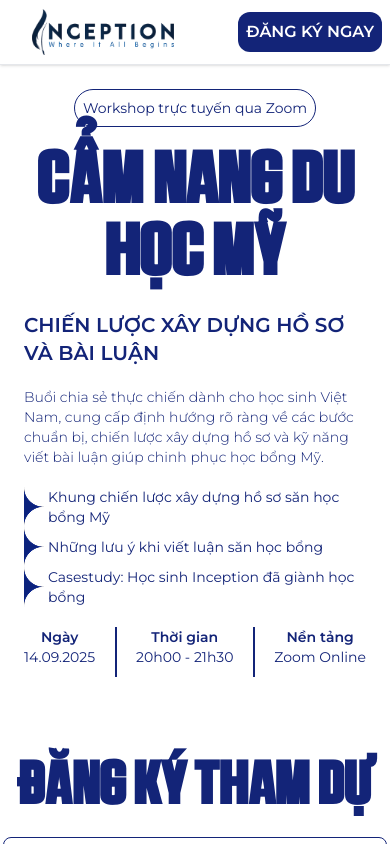
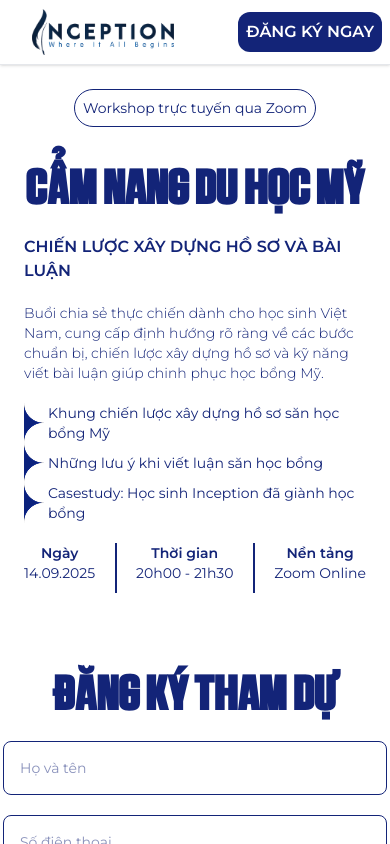
Before and after one commit to LeVietHa05/in_landing_101, a Next.js app: page / in a window 390 px wide. Shown: the top 844 px of the page. Built offline with nearby package versions, Linux system fonts and the light colour scheme.

Commit message:
minor: fix font size of title

```diff
--- a/app/components/header.tsx
+++ b/app/components/header.tsx
@@ -56,9 +56,9 @@ export default function Header() {
         <div className="w-full sm:p-10 p-6 sm:pb-0">
             <div className="max-w-6xl mx-auto flex flex-col sm:flex-row justify-between items-center gap-20 relative sm:pb-40 pb-4">
                 <div className="flex flex-col sm:max-w-1/2 gap-5">
-                    <div className="sm:p-4 p-2 rounded-full border w-fit mx-auto sm:mx-0">Workshop trực tuyến qua Zoom</div>
-                    <div className={`font-semibold sm:text-8xl text-7xl uppercase text-center sm:text-left ${Avilock.className}`}>cẩm nang du học mỹ</div>
-                    <div className="text-xl font-semibold">CHIẾN LƯỢC XÂY DỰNG HỒ SƠ VÀ BÀI LUẬN</div>
+                    <div className="sm:p-4 p-2 rounded-full border w-fit mx-auto sm:mx-0 mb-5">Workshop trực tuyến qua Zoom</div>
+                    <div className={`font-semibold sm:text-7xl text-5xl uppercase text-center sm:text-left ${Avilock.className}`}>cẩm nang du học mỹ</div>
+                    <div className="sm:text-xl text-base font-semibold">CHIẾN LƯỢC XÂY DỰNG HỒ SƠ VÀ BÀI LUẬN</div>
 
                     <div className="sm:text-lg font-light">
                         Buổi chia sẻ thực chiến dành cho học sinh Việt Nam,  cung cấp định hướng rõ ràng về các bước chuẩn bị, chiến lược xây dựng hồ sơ và kỹ năng viết bài luận giúp chinh phục học bổng Mỹ.
@@ -97,7 +97,7 @@ export default function Header() {
                     </div>
                 </div>
                 <div className="flex flex-col sm:max-w-1/2 gap-5 w-sm " id="register-form">
-                    <div className={`font-semibold text-6xl uppercase text-center ${Avilock.className}`}>Đăng Ký Tham Dự</div>
+                    <div className={`font-semibold sm:text-6xl text-5xl uppercase text-center ${Avilock.className}`}>Đăng Ký Tham Dự</div>
                     <div>
                         <input type="text" placeholder="Họ và tên"
                             className="p-4 border border-[#132478] rounded-lg w-full"
--- a/app/components/header2.tsx
+++ b/app/components/header2.tsx
@@ -24,9 +24,9 @@ export default function Header2() {
         <div className="w-full p-10 pb-0 border-b-12 ">
             <div className="max-w-6xl mx-auto flex justify-between items-center gap-20 relative pb-40">
                 <div className="flex flex-col sm:max-w-1/2 gap-5">
-                    <div className="sm:p-4 p-2 rounded-full border w-fit mx-auto sm:mx-0">Workshop trực tuyến qua Zoom</div>
-                    <div className={`font-semibold sm:text-8xl text-7xl uppercase text-center sm:text-left ${Avilock.className}`}>cẩm nang du học mỹ</div>
-                    <div className="text-xl font-semibold">CHIẾN LƯỢC XÂY DỰNG HỒ SƠ VÀ BÀI LUẬN</div>
+                    <div className="sm:p-4 p-2 rounded-full border w-fit mx-auto sm:mx-0 mb-5">Workshop trực tuyến qua Zoom</div>
+                    <div className={`font-semibold sm:text-7xl text-5xl uppercase text-center sm:text-left ${Avilock.className}`}>cẩm nang du học mỹ</div>
+                    <div className="sm:text-xl text-base font-semibold">CHIẾN LƯỢC XÂY DỰNG HỒ SƠ VÀ BÀI LUẬN</div>
 
                     <div className="text-lg font-light">
                         Buổi chia sẻ thực chiến dành cho học sinh Việt Nam,  cung cấp định hướng rõ ràng về các bước chuẩn bị, chiến lược xây dựng hồ sơ và kỹ năng viết bài luận giúp chinh phục học bổng Mỹ.
@@ -65,7 +65,7 @@ export default function Header2() {
                     </div>
                 </div>
                 <div className="flex flex-col max-w-1/2 gap-5 w-sm ">
-                    <div className="font-semibold text-4xl uppercase text-center">Đăng Ký Tham Dự</div>
+                    <div className={`font-semibold sm:text-6xl text-5xl uppercase text-center ${Avilock.className}`}>Đăng Ký Tham Dự</div>
                     <div>
                         <input type="text" placeholder="Họ và tên"
                             className="p-4 border border-[#132478] rounded-lg w-full"
```
